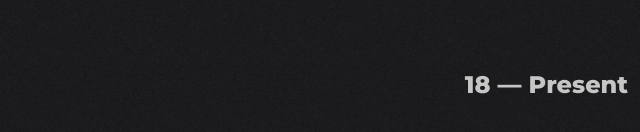
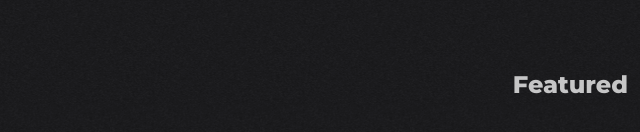
Before and after one commit to ethanhezekiah/vidEditor-portfolio, a website: page index.html in a window 1280 px wide. Shown: the part 1065-1197 px from the top of the page, 640-1280 px from the left. Drawn offline with Linux system fonts and the light colour scheme.

Commit message:
Featured video update

```diff
--- a/index.html
+++ b/index.html
@@ -329,7 +329,7 @@
             >
               <!-- Section Subtitle -->
               <span class="font-secondary text-2xl leading-none text-white/75"
-                >18 — Present</span
+                >Featured</span
               >
             </div>
           </div>
```
